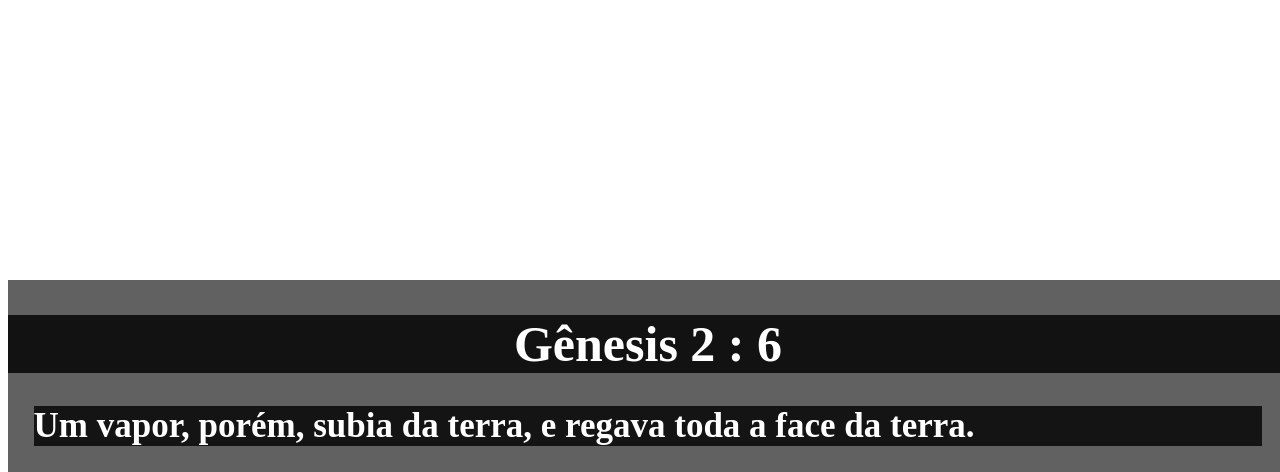
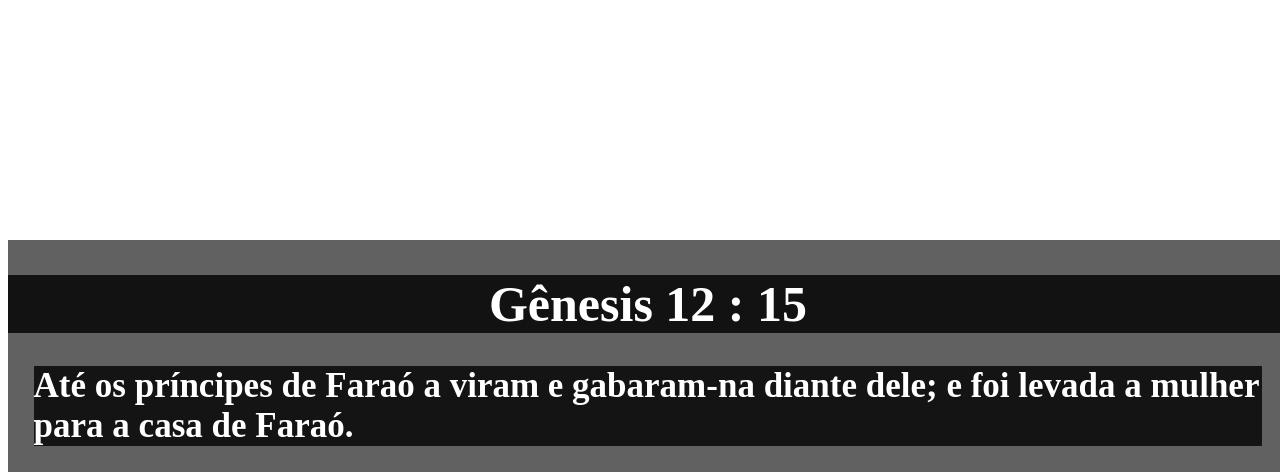
Before and after one commit to eltonfernando/obs_biblia_animation, a Flask app: template templates/biblia.html in a window 1280 px wide. Shown: the part 328-800 px from the top of the page. Run offline with Flask 2, Linux system fonts and the light colour scheme; the template is opened without the code that fills it, so the values that code supplies are empty.

Commit message:
correcao portugues

```diff
--- a/templates/biblia.css
+++ b/templates/biblia.css
@@ -1,5 +1,4 @@
 @keyframes go-back {
-
     0% {
         transform: translateY(600px) scale(0.1);
     }
--- a/templates/biblia.html
+++ b/templates/biblia.html
@@ -5,12 +5,12 @@
 <meta charset="utf-8"/>
 <title>Veciculo</title>
 <link href="biblia.css" rel="stylesheet"/>
-<script src="js_biblia.js" type="text/javascript"></script>
+ <script src="js_biblia.js" type="text/javascript"></script>
 </head>
 <body class="fundo">
 <div class="box">
-<h1 class="livro" id="livro">Gênesis 2 : 6</h1>
-<h2 class="texto" id="versiculo">Um vapor, porém, subia da terra, e regava toda a face da terra.</h2>
+<h1 class="livro" id="livro">Gênesis 12 : 15</h1>
+<h2 class="texto" id="versiculo">Até os príncipes de Faraó a viram e gabaram-na diante dele; e foi levada a mulher para a casa de Faraó.</h2>
 </div>
 </body>
 </html>
--- a/templates/js_biblia.js
+++ b/templates/js_biblia.js
@@ -1,5 +1,4 @@
 window.onload=function () {
-
 
 }
 
--- a/templates/livro.txt
+++ b/templates/livro.txt
@@ -1 +1 @@
-Gênesis 2 : 6
+Gênesis 12 : 15
--- a/templates/versiculo.txt
+++ b/templates/versiculo.txt
@@ -1 +1 @@
-Um vapor, porém, subia da terra, e regava toda a face da terra.
+Até os príncipes de Faraó a viram e gabaram-na diante dele; e foi levada a mulher para a casa de Faraó.
```
Also changed, not shown: templates/aviso.css (+19 -18 lines), 1 other file.
